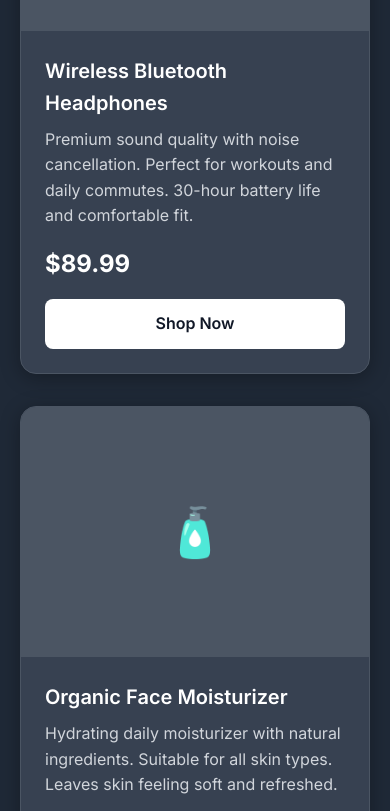
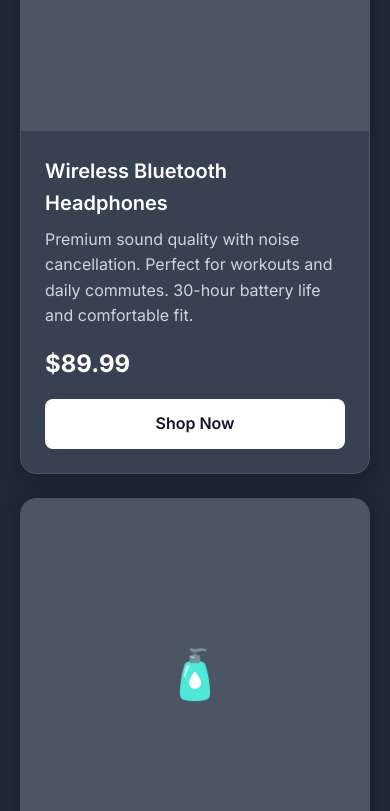
Before and after one commit to matthewpeterka/avery-website, a plain HTML site: page top-picks.html in a window 390 px wide. Shown: the part 632-1443 px from the top of the page. Drawn offline with Linux system fonts and the light colour scheme; no server answers.

Commit message:
Improve product card display - larger cards and full image visibility

```diff
--- a/styles.css
+++ b/styles.css
@@ -354,7 +354,7 @@ body {
 
 .products-grid {
     display: grid;
-    grid-template-columns: repeat(auto-fit, minmax(350px, 1fr));
+    grid-template-columns: repeat(auto-fit, minmax(400px, 1fr));
     gap: 2rem;
 }
 
@@ -374,7 +374,7 @@ body {
 }
 
 .product-image {
-    height: 250px;
+    height: 350px;
     background: #4b5563;
     display: flex;
     align-items: center;
@@ -388,10 +388,11 @@ body {
 .product-image img {
     width: 100%;
     height: 100%;
-    object-fit: cover;
+    object-fit: contain;
     border-radius: 12px 12px 0 0;
     max-width: 100%;
     max-height: 100%;
+    background: #4b5563;
 }
 
 .product-image span {
@@ -848,6 +849,7 @@ body {
 
     .products-grid {
         grid-template-columns: 1fr;
+        gap: 1.5rem;
     }
 
     .profile-container {
```
